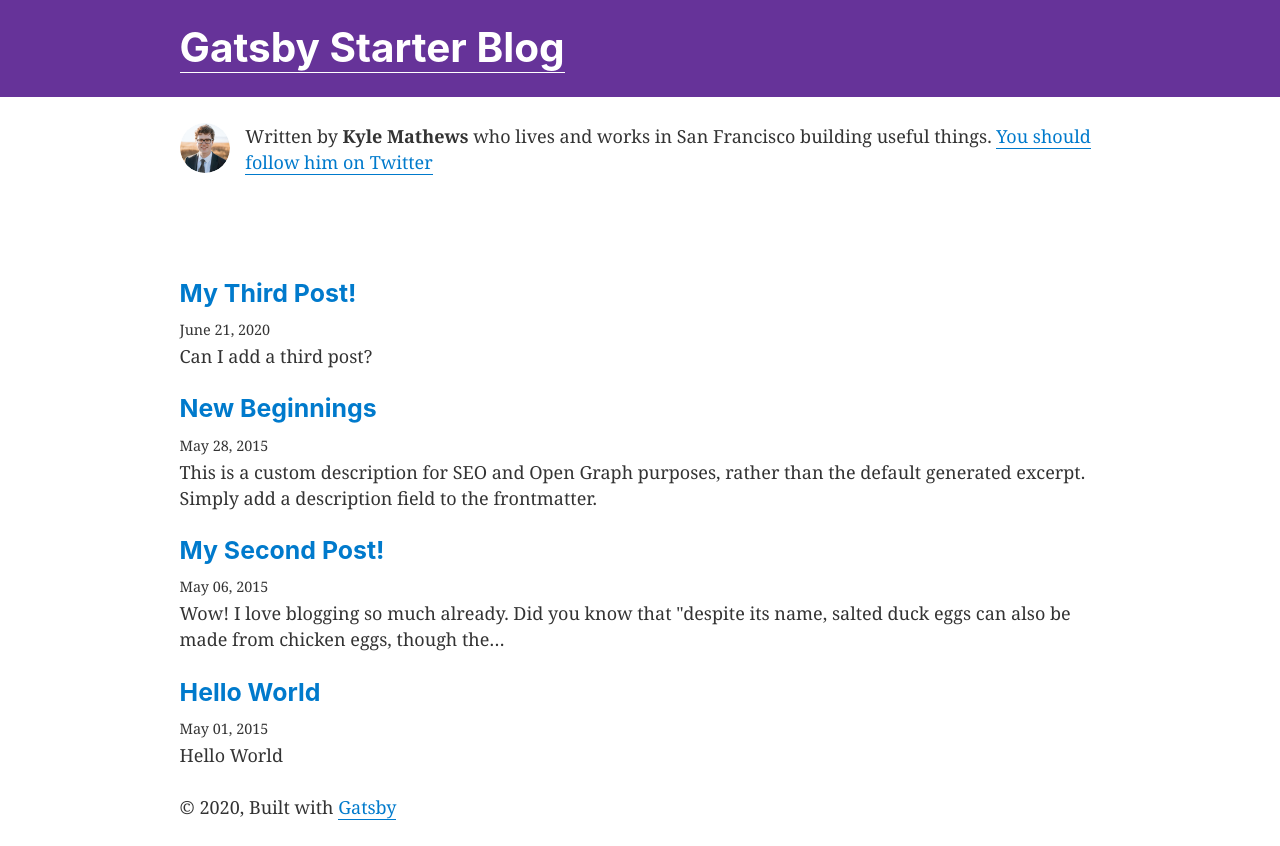
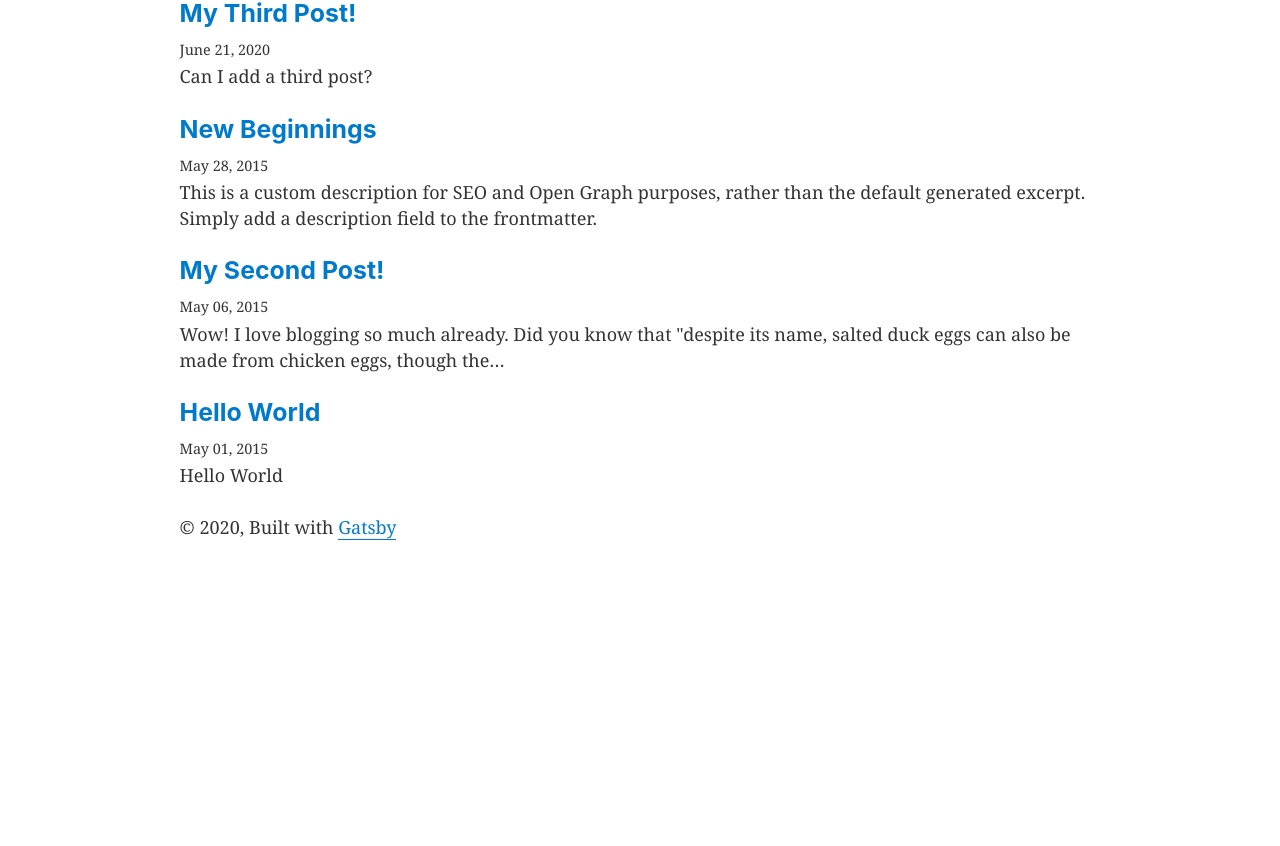
Before and after one commit to yuchen-w/Blog, a Gatsby site in the folder gatsby-web-app/: page / in a window 1280 px wide. After the commit the page ends 800 px from the top, so only its background shows below. Built offline with nearby package versions, Linux system fonts and the light colour scheme; Gatsby itself is replaced by a stand-in of ours; some packages are replaced by stand-ins of ours.

Commit message:
Barebones gatsby template

```diff
--- a/gatsby-web-app/gatsby-node.js
+++ b/gatsby-web-app/gatsby-node.js
@@ -4,7 +4,7 @@ const { createFilePath } = require(`gatsby-source-filesystem`)
 exports.createPages = async ({ graphql, actions }) => {
   const { createPage } = actions
 
-  const blogPost = path.resolve(`./src/templates/blog-post.js`)
+  const blogPost = path.resolve(`./src/templates/blog-post.tsx`)
   const result = await graphql(
     `
       {
--- a/gatsby-web-app/src/components/bio.js
+++ /dev/null
@@ -1,70 +0,0 @@
-/**
- * Bio component that queries for data
- * with Gatsby's useStaticQuery component
- *
- * See: https://www.gatsbyjs.org/docs/use-static-query/
- */
-
-import React from "react"
-import { useStaticQuery, graphql } from "gatsby"
-import Image from "gatsby-image"
-
-import { rhythm } from "../utils/typography"
-
-const Bio = () => {
-  const data = useStaticQuery(graphql`
-    query BioQuery {
-      avatar: file(absolutePath: { regex: "/profile-pic.jpg/" }) {
-        childImageSharp {
-          fixed(width: 50, height: 50) {
-            ...GatsbyImageSharpFixed
-          }
-        }
-      }
-      site {
-        siteMetadata {
-          author {
-            name
-            summary
-          }
-          social {
-            twitter
-          }
-        }
-      }
-    }
-  `)
-
-  const { author, social } = data.site.siteMetadata
-  return (
-    <div
-      style={{
-        display: `flex`,
-        marginBottom: rhythm(2.5),
-      }}
-    >
-      <Image
-        fixed={data.avatar.childImageSharp.fixed}
-        alt={author.name}
-        style={{
-          marginRight: rhythm(1 / 2),
-          marginBottom: 0,
-          minWidth: 50,
-          borderRadius: `100%`,
-        }}
-        imgStyle={{
-          borderRadius: `50%`,
-        }}
-      />
-      <p>
-        Written by <strong>{author.name}</strong> {author.summary}
-        {` `}
-        <a href={`https://twitter.com/${social.twitter}`}>
-          You should follow him on Twitter
-        </a>
-      </p>
-    </div>
-  )
-}
-
-export default Bio
--- a/gatsby-web-app/src/components/header.js
+++ /dev/null
@@ -1,42 +0,0 @@
-import { Link } from "gatsby"
-import PropTypes from "prop-types"
-import React from "react"
-
-const Header = ({ siteTitle }) => (
-  <header
-    style={{
-      background: `rebeccapurple`,
-      marginBottom: `1.45rem`,
-    }}
-  >
-    <div
-      style={{
-        margin: `0 auto`,
-        maxWidth: 960,
-        padding: `1.45rem 1.0875rem`,
-      }}
-    >
-      <h1 style={{ margin: 0 }}>
-        <Link
-          to="/"
-          style={{
-            color: `white`,
-            textDecoration: `none`,
-          }}
-        >
-          {siteTitle}
-        </Link>
-      </h1>
-    </div>
-  </header>
-)
-
-Header.propTypes = {
-  siteTitle: PropTypes.string,
-}
-
-Header.defaultProps = {
-  siteTitle: ``,
-}
-
-export default Header
--- a/gatsby-web-app/src/components/layout.js
+++ b/gatsby-web-app/src/components/layout.tsx
@@ -9,7 +9,6 @@ import React from "react"
 import PropTypes from "prop-types"
 import { useStaticQuery, graphql } from "gatsby"
 
-import Header from "./header"
 import "./layout.css"
 
 const Layout = ({ children }) => {
@@ -25,7 +24,7 @@ const Layout = ({ children }) => {
 
   return (
     <>
-      <Header siteTitle={data.site.siteMetadata.title} />
+      {/* <Header siteTitle={data.site.siteMetadata.title} /> */}
       <div
         style={{
           margin: `0 auto`,
--- a/gatsby-web-app/src/pages/index.tsx
+++ b/gatsby-web-app/src/pages/index.tsx
@@ -1,7 +1,6 @@
 import React from "react"
 import { Link, graphql } from "gatsby"
 
-import Bio from "../components/bio"
 import Layout from "../components/layout"
 import SEO from "../components/seo"
 import { rhythm } from "../utils/typography"
@@ -13,7 +12,7 @@ const BlogIndex = ({ data, location }) => {
   return (
     <Layout location={location} title={siteTitle}>
       <SEO title="All posts" />
-      <Bio />
+
       {posts.map(({ node }) => {
         const title = node.frontmatter.title || node.fields.slug
         return (
--- a/gatsby-web-app/src/templates/blog-post.js
+++ b/gatsby-web-app/src/templates/blog-post.tsx
@@ -1,7 +1,6 @@
 import React from "react"
 import { Link, graphql } from "gatsby"
 
-import Bio from "../components/bio"
 import Layout from "../components/layout"
 import SEO from "../components/seo"
 import { rhythm, scale } from "../utils/typography"
@@ -44,7 +43,7 @@ const BlogPostTemplate = ({ data, pageContext, location }) => {
           }}
         />
         <footer>
-          <Bio />
+
         </footer>
       </article>
 
```
Also changed, not shown: gatsby-web-app/src/components/image.js (deleted, +0 -32 lines), gatsby-web-app/src/components/utils.js (deleted, +0 -18 lines), gatsby-web-app/src/pages/using-typescript.tsx (deleted, +0 -34 lines), gatsby-web-app/src/components/seo.tsx (renamed from gatsby-web-app/src/components/seo.js), gatsby-web-app/src/pages/404.tsx (renamed from gatsby-web-app/src/pages/404.js).
